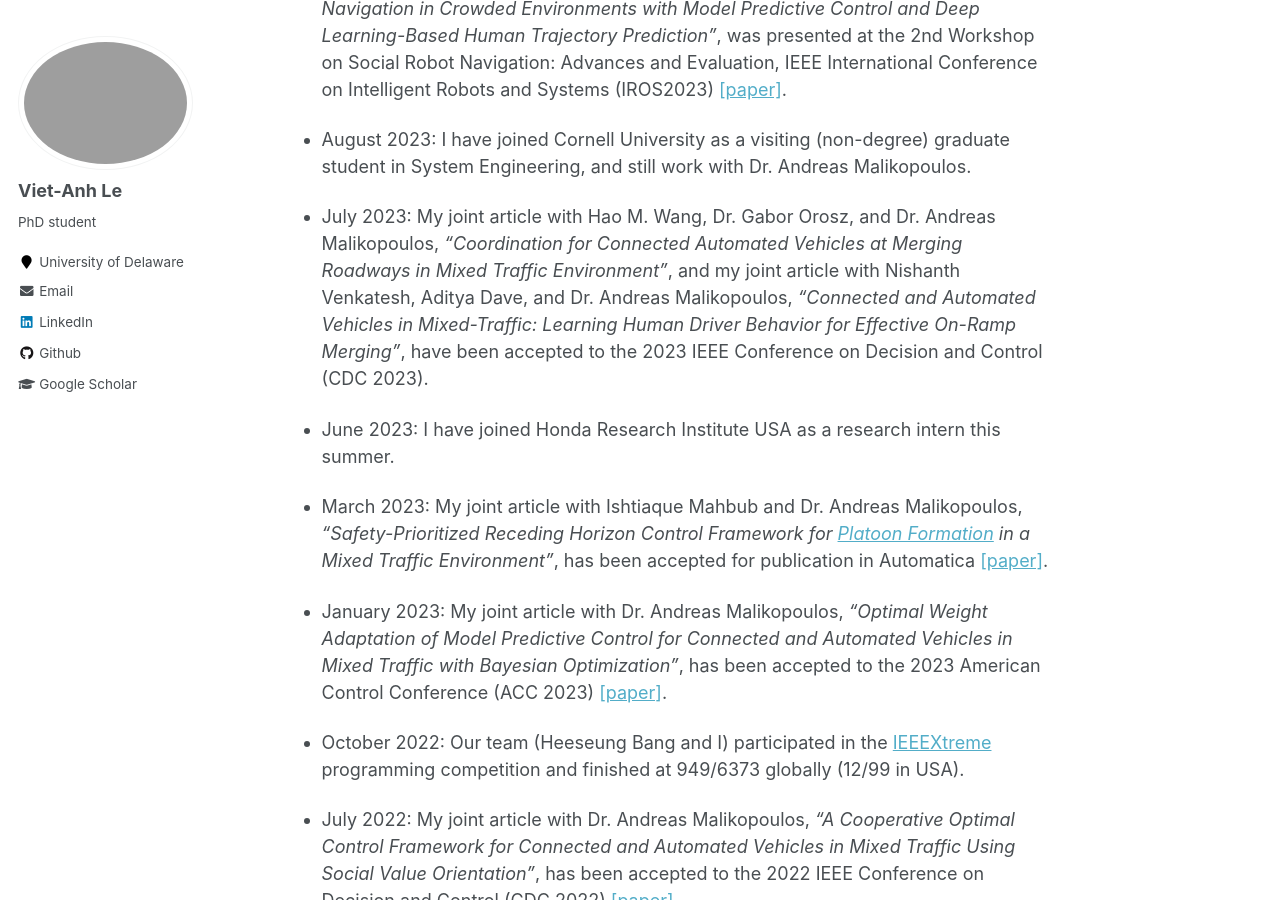
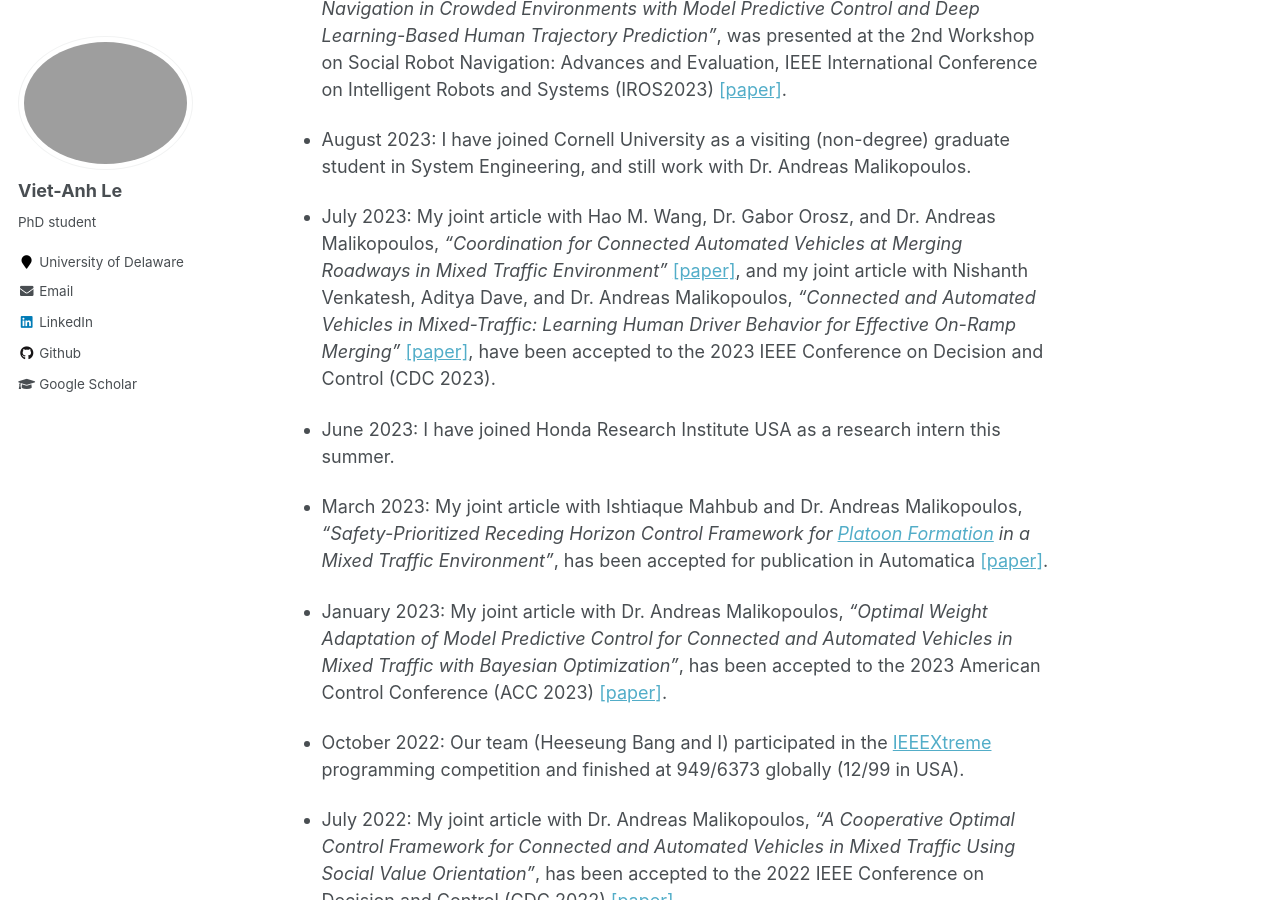
Before and after one commit to vietanhle0101/vietanhle0101.github.io, a Jekyll site: the page built from _pages/about.md, in a window 1280 px wide and 900 px high, scrolled down 1102 px. Built offline with Jekyll 4.4.1, drawn with Linux system fonts in a browser that asks for light colours.

Commit message:
cdc papers link

```diff
--- a/_pages/about.md
+++ b/_pages/about.md
@@ -27,7 +27,7 @@ My current research interest includes Learning-based Control, Model Predictive C
 
 * August 2023: I have joined Cornell University as a visiting (non-degree) graduate student in System Engineering, and still work with Dr. Andreas Malikopoulos.
 
-* July 2023: My joint article with Hao M. Wang, Dr. Gabor Orosz, and Dr. Andreas Malikopoulos, <em>“Coordination for Connected Automated Vehicles at Merging Roadways in Mixed Traffic Environment”</em>, and my joint article with Nishanth Venkatesh, Aditya Dave, and Dr. Andreas Malikopoulos, <em>“Connected and Automated Vehicles in Mixed-Traffic: Learning Human Driver Behavior for Effective On-Ramp Merging”</em>, have been accepted to the 2023 IEEE Conference on Decision and Control (CDC 2023).
+* July 2023: My joint article with Hao M. Wang, Dr. Gabor Orosz, and Dr. Andreas Malikopoulos, <em>“Coordination for Connected Automated Vehicles at Merging Roadways in Mixed Traffic Environment” </em> [[paper]](https://ieeexplore.ieee.org/document/10383318), and my joint article with Nishanth Venkatesh, Aditya Dave, and Dr. Andreas Malikopoulos, <em>“Connected and Automated Vehicles in Mixed-Traffic: Learning Human Driver Behavior for Effective On-Ramp Merging”</em> [[paper]](https://ieeexplore.ieee.org/document/10383913), have been accepted to the 2023 IEEE Conference on Decision and Control (CDC 2023).
 
 * June 2023: I have joined Honda Research Institute USA as a research intern this summer.
 
```
